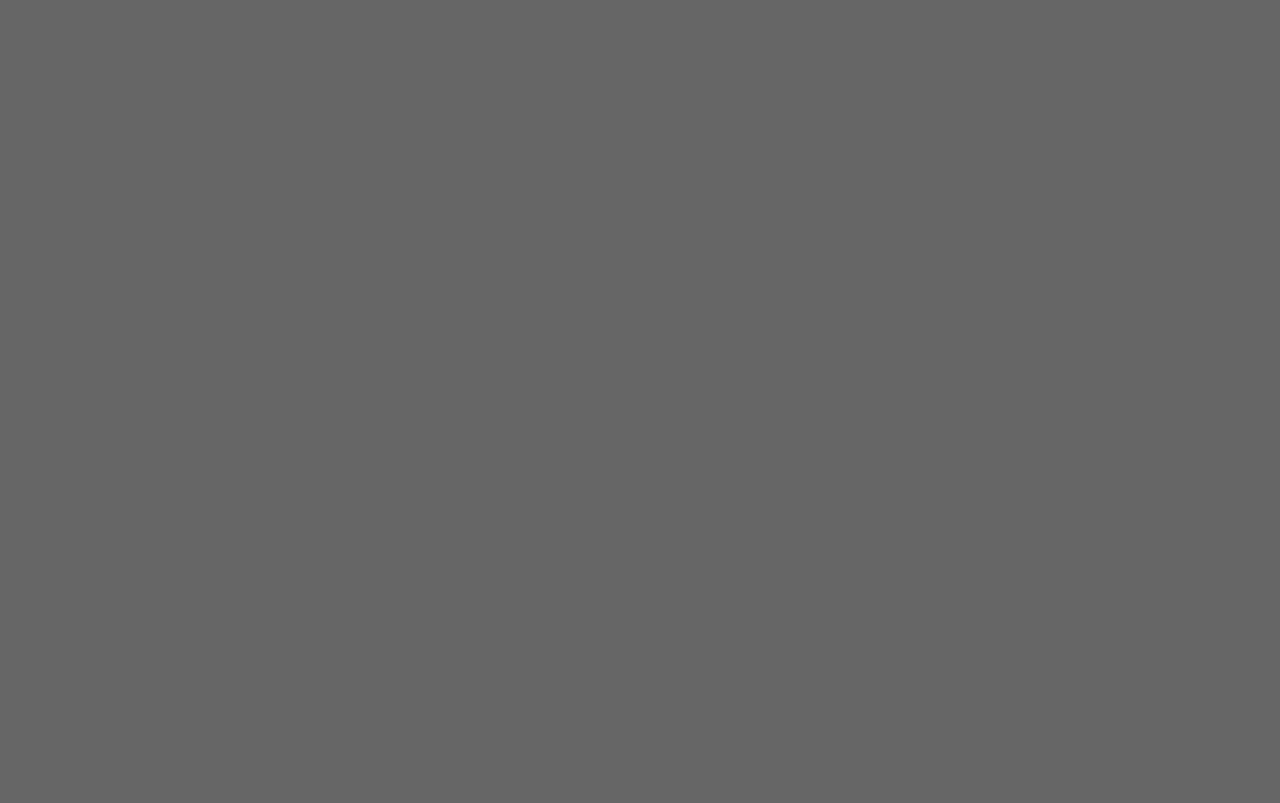
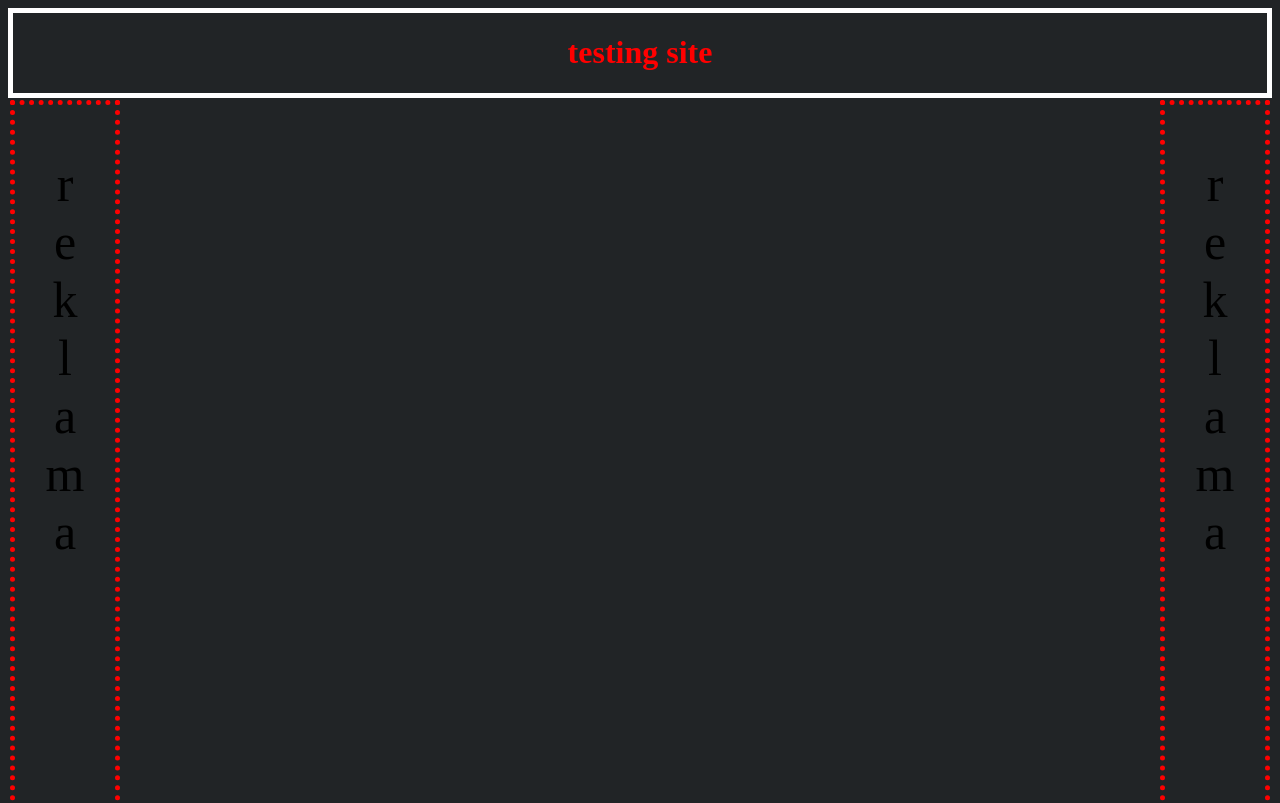
Before and after one commit to Listwas/html_learning, a plain HTML site: page index.html in a window 1280 px wide. Shown: the top 803 px of the page. Drawn offline with Linux system fonts and the light colour scheme.

Commit message:
just learing the basics

```diff
--- a/index.html
+++ b/index.html
@@ -3,11 +3,21 @@
 <head>
   <meta charset="utf-8">
   <title> strona </title>
+  <link rel="stylesheet" type="text/css" href="style.css" />
 </head>
 
-<body bgcolor="#666">
-  <table>
+<body bgcolor="#212426">
+  <div id="heading">
+    <h1> testing site </h1>
+  </div>
+  <div id="left_ad">
+    <p> r </br> e </br> k </br> l </br> a </br> m </br> a </p>
+  </div>
+  <div id="right_ad">
+    <p> r </br> e </br> k </br> l </br> a </br> m </br> a </p>
+  </div>
 
-  </table>
+
+
 </body>
 </html>
--- /dev/null
+++ b/style.css
@@ -0,0 +1,28 @@
+#heading{
+  border: 5px solid white;
+  height: 80px;
+  text-align: center;
+  color: red;
+}
+
+#left_ad{
+  top: 100px;
+  left: 10px;
+  position: absolute;
+  border: 5px dotted red;
+  height: 850px;
+  width: 100px;
+  font-size: 50px;
+  text-align: center;
+}
+
+#right_ad{
+  top: 100px;
+  right: 10px;
+  position: absolute;
+  border: 5px dotted red;
+  height: 850px;
+  width: 100px;
+  font-size: 50px;
+  text-align: center;
+}
```
